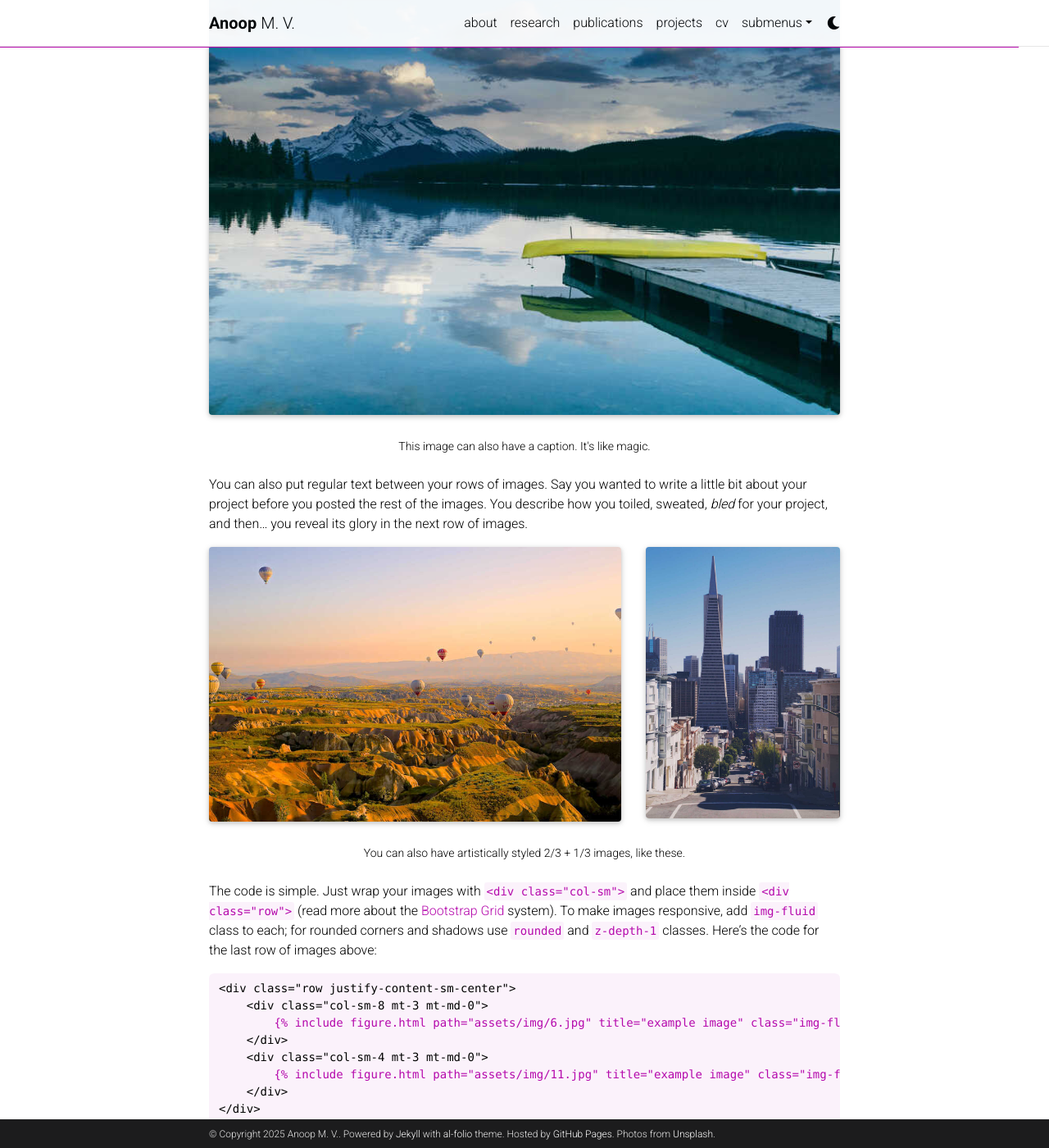
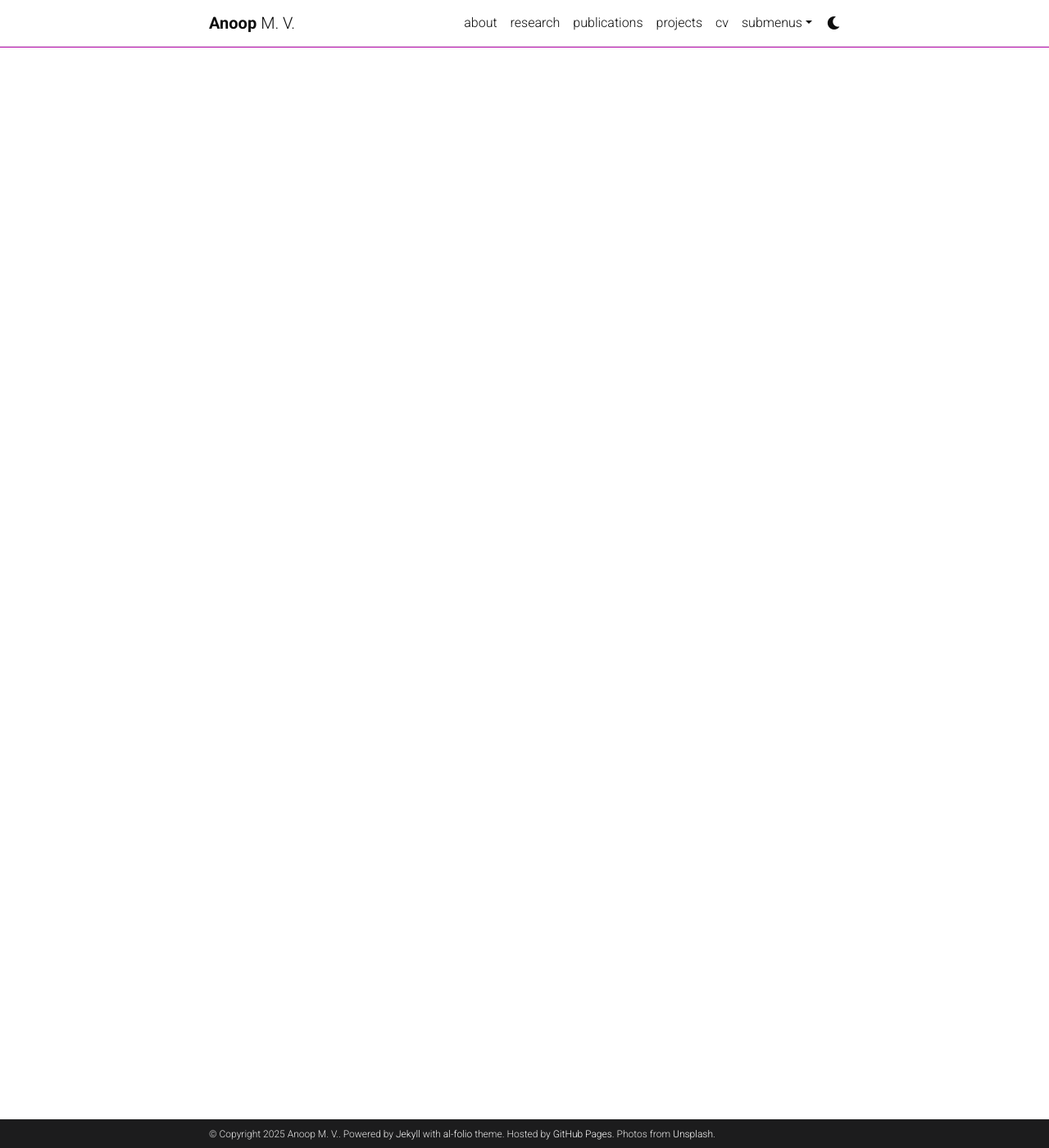
Before and after one commit to anoopmohanvijaya/mypage, a Jekyll site: the page built from _projects/1_project.md, in a window 1280 px wide and 1400 px high, scrolled down 1930 px. Shown: the whole window at 82% size. Built offline with Jekyll 4.4.1, drawn with Linux system fonts in a browser that asks for light colours; full-size pictures stand in for the smaller copies a plugin makes; comment, search, counter and statistics services are not loaded; a style sheet for code colours, icons or effects is not loaded; some of the changed text lies outside the part shown.

Commit message:
project1 update

````diff
--- a/_projects/1_project.md
+++ b/_projects/1_project.md
@@ -27,71 +27,3 @@
         {% include figure.html path="assets/img/saturn_hex.gif" title="saturn polar jet" class="img-fluid rounded z-depth-1" %}
     </div>
 </div>
-
-
-
-    ---
-    layout: page
-    title: project
-    description: a project with a background image
-    img: /assets/img/12.jpg
-    ---
-
-<div class="row">
-    <div class="col-sm mt-3 mt-md-0">
-        {% include figure.html path="assets/img/1.jpg" title="example image" class="img-fluid rounded z-depth-1" %}
-    </div>
-    <div class="col-sm mt-3 mt-md-0">
-        {% include figure.html path="assets/img/3.jpg" title="example image" class="img-fluid rounded z-depth-1" %}
-    </div>
-    <div class="col-sm mt-3 mt-md-0">
-        {% include figure.html path="assets/img/5.jpg" title="example image" class="img-fluid rounded z-depth-1" %}
-    </div>
-</div>
-<div class="caption">
-    Caption photos easily. On the left, a road goes through a tunnel. Middle, leaves artistically fall in a hipster photoshoot. Right, in another hipster photoshoot, a lumberjack grasps a handful of pine needles.
-</div>
-<div class="row">
-    <div class="col-sm mt-3 mt-md-0">
-        {% include figure.html path="assets/img/5.jpg" title="example image" class="img-fluid rounded z-depth-1" %}
-    </div>
-</div>
-<div class="caption">
-    This image can also have a caption. It's like magic.
-</div>
-
-You can also put regular text between your rows of images.
-Say you wanted to write a little bit about your project before you posted the rest of the images.
-You describe how you toiled, sweated, *bled* for your project, and then... you reveal its glory in the next row of images.
-
-
-<div class="row justify-content-sm-center">
-    <div class="col-sm-8 mt-3 mt-md-0">
-        {% include figure.html path="assets/img/6.jpg" title="example image" class="img-fluid rounded z-depth-1" %}
-    </div>
-    <div class="col-sm-4 mt-3 mt-md-0">
-        {% include figure.html path="assets/img/11.jpg" title="example image" class="img-fluid rounded z-depth-1" %}
-    </div>
-</div>
-<div class="caption">
-    You can also have artistically styled 2/3 + 1/3 images, like these.
-</div>
-
-
-The code is simple.
-Just wrap your images with `<div class="col-sm">` and place them inside `<div class="row">` (read more about the <a href="https://getbootstrap.com/docs/4.4/layout/grid/">Bootstrap Grid</a> system).
-To make images responsive, add `img-fluid` class to each; for rounded corners and shadows use `rounded` and `z-depth-1` classes.
-Here's the code for the last row of images above:
-
-{% raw %}
-```html
-<div class="row justify-content-sm-center">
-    <div class="col-sm-8 mt-3 mt-md-0">
-        {% include figure.html path="assets/img/6.jpg" title="example image" class="img-fluid rounded z-depth-1" %}
-    </div>
-    <div class="col-sm-4 mt-3 mt-md-0">
-        {% include figure.html path="assets/img/11.jpg" title="example image" class="img-fluid rounded z-depth-1" %}
-    </div>
-</div>
-```
-{% endraw %}
````
Also changed, not shown: other parts of _projects/1_project.md (+1 -1 lines).
